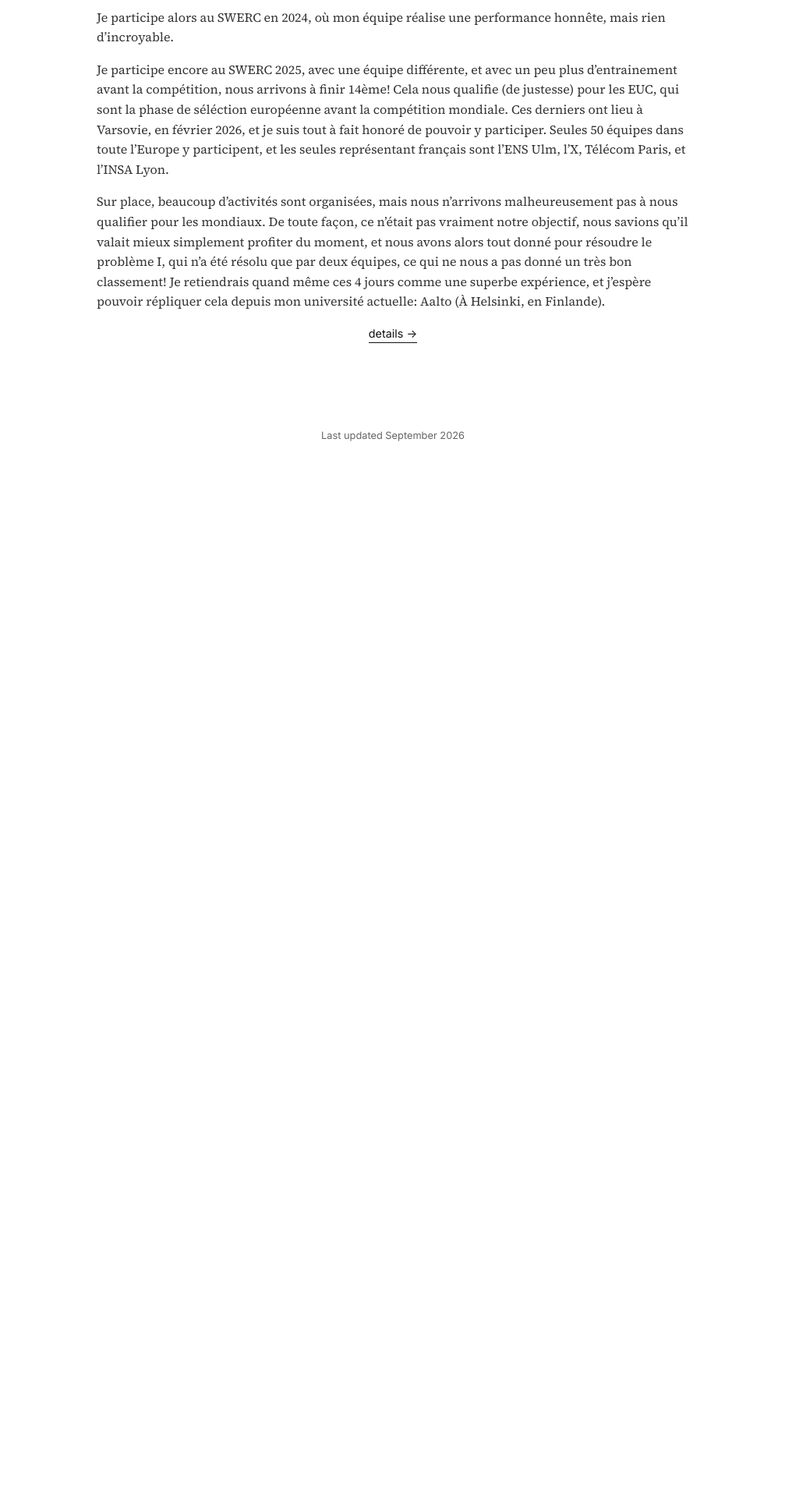
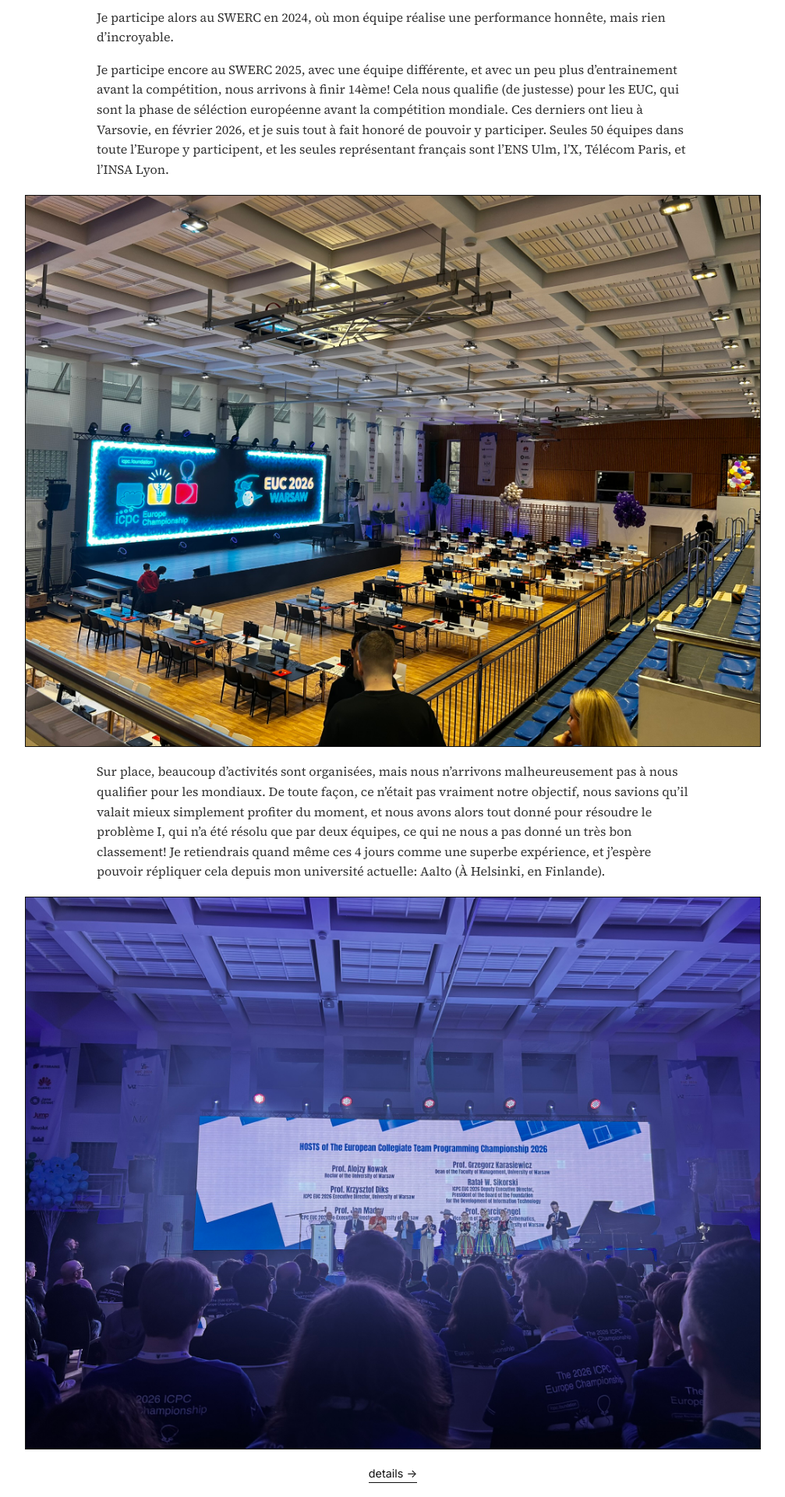
Before and after one commit to pacomef/pacomef.github.io, a Jekyll site: the page built from _projects/competitive-programming.md, in a window 1280 px wide. Shown: the part 966-2886 px from the top of the page at 78% size, without its empty margins (136-1143 px from the left). Built offline with Jekyll 4.4.1, drawn with Linux system fonts in a browser that asks for light colours; before the commit the page ends 1580 px from its top, so only the background shows below that.

Commit message:
Add ICPC photos as homepage thumbnails and in write-up
Use logo, room, and dance photos as the competitive-programming card
thumbnails, and add the room/dance photos to the write-up body.

Co-Authored-By: Claude Sonnet 5 <noreply@anthropic.com>
Claude-Session: https://claude.ai/code/session_01EKuoqFPUvBKe62Jrf6qEvp

```diff
--- a/_projects/competitive-programming.md
+++ b/_projects/competitive-programming.md
@@ -5,6 +5,10 @@ order: 1
 summary: Ongoing practice in algorithmic problem solving under contest conditions.
 link_label: details
 link_url: "#"
+photos:
+  - "/_images/icpc/logo.png"
+  - "/_images/icpc/room.JPEG"
+  - "/_images/icpc/dance.JPEG"
 ---
 
 Résumé si pressé:
@@ -23,4 +27,10 @@ Je participe alors au SWERC en 2024, où mon équipe réalise une performance ho
 
 Je participe encore au SWERC 2025, avec une équipe différente, et avec un peu plus d'entrainement avant la compétition, nous arrivons à finir 14ème! Cela nous qualifie (de justesse) pour les EUC, qui sont la phase de séléction européenne avant la compétition mondiale. Ces derniers ont lieu à Varsovie, en février 2026, et je suis tout à fait honoré de pouvoir y participer. Seules 50 équipes dans toute l'Europe y participent, et les seules représentant français sont l'ENS Ulm, l'X, Télécom Paris, et l'INSA Lyon.
 
+![Salle de concours des EUC 2026 à Varsovie]({{ "/_images/icpc/room.JPEG" | relative_url }})
+{: .img-wrap}
+
 Sur place, beaucoup d'activités sont organisées, mais nous n'arrivons malheureusement pas à nous qualifier pour les mondiaux. De toute façon, ce n'était pas vraiment notre objectif, nous savions qu'il valait mieux simplement profiter du moment, et nous avons alors tout donné pour résoudre le problème I, qui n'a été résolu que par deux équipes, ce qui ne nous a pas donné un très bon classement! Je retiendrais quand même ces 4 jours comme une superbe expérience, et j'espère pouvoir répliquer cela depuis mon université actuelle: Aalto (À Helsinki, en Finlande).
+
+![Cérémonie de clôture des EUC 2026, avec danseurs traditionnels polonais]({{ "/_images/icpc/dance.JPEG" | relative_url }})
+{: .img-wrap}
--- a/style.css
+++ b/style.css
@@ -176,7 +176,8 @@ h1, h2, h3 {
   border: 1px solid currentColor;
 }
 
-.card--project-euler .thumb:first-child {
+.card--project-euler .thumb:first-child,
+.card--competitive-programming .thumb:first-child {
   object-fit: contain;
   background:
     repeating-linear-gradient(
```
Also changed, not shown: _images/icpc/dance.JPEG (added), _images/icpc/logo.png (added), _images/icpc/room.JPEG (added).
